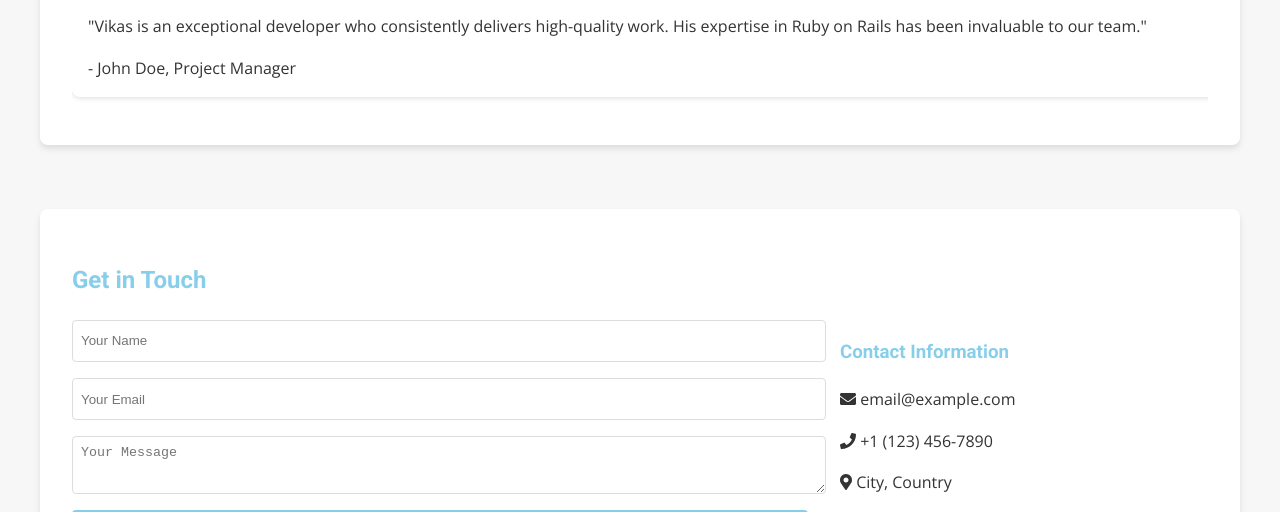
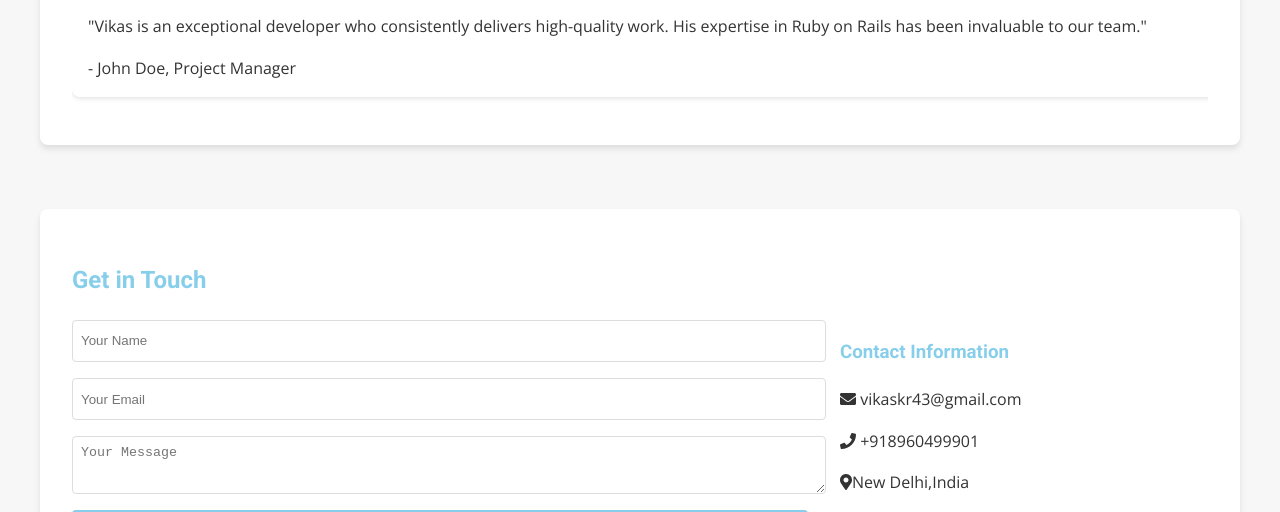
Before and after one commit to vikaskr43/vikaskr43.github.io, a plain HTML site: page index.html in a window 1280 px wide. Shown: the part 1781-2293 px from the top of the page. Drawn offline with nearby package versions, Linux system fonts and the light colour scheme.

Commit message:
Update index.html

```diff
--- a/index.html
+++ b/index.html
@@ -105,9 +105,9 @@
                 </form>
                 <div class="contact-info">
                     <h3>Contact Information</h3>
-                    <p><i class="fas fa-envelope"></i> email@example.com</p>
-                    <p><i class="fas fa-phone"></i> +1 (123) 456-7890</p>
-                    <p><i class="fas fa-map-marker-alt"></i> City, Country</p>
+                    <p><i class="fas fa-envelope"></i> vikaskr43@gmail.com</p>
+                    <p><i class="fas fa-phone"></i> +918960499901</p>
+                    <p><i class="fas fa-map-marker-alt"></i>New Delhi,India</p>
                     <div class="social-links">
                         <a href="https://github.com/vikaskr43" target="_blank"><i class="fab fa-github"></i></a>
                         <a href="https://www.linkedin.com/in/vikas-thakur-b04875175/" target="_blank"><i class="fab fa-linkedin"></i></a>
```
